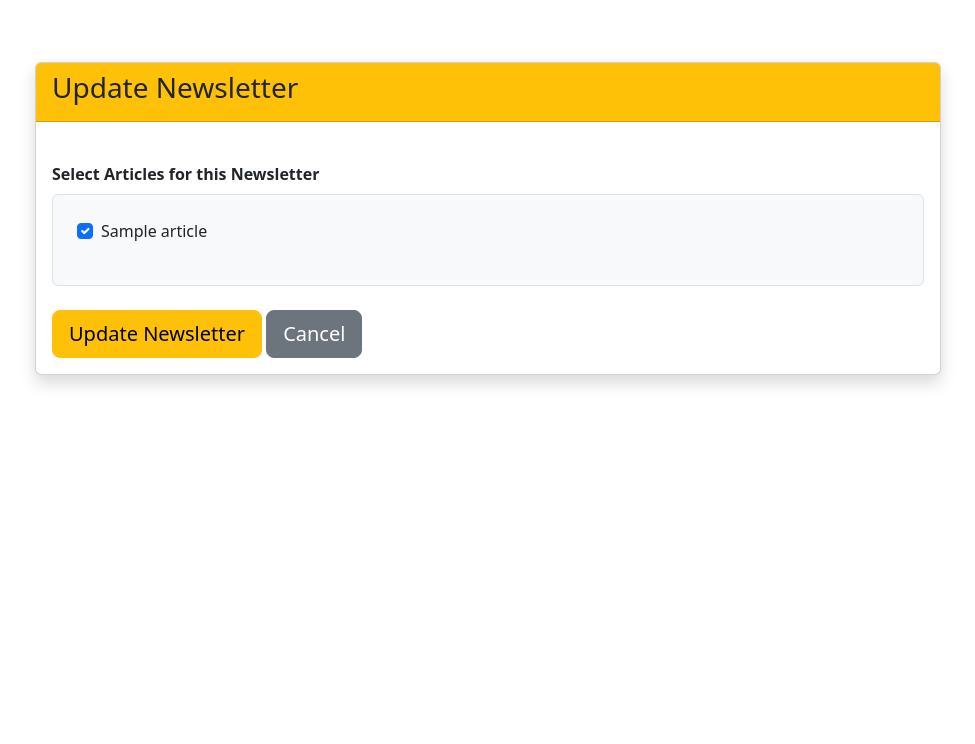
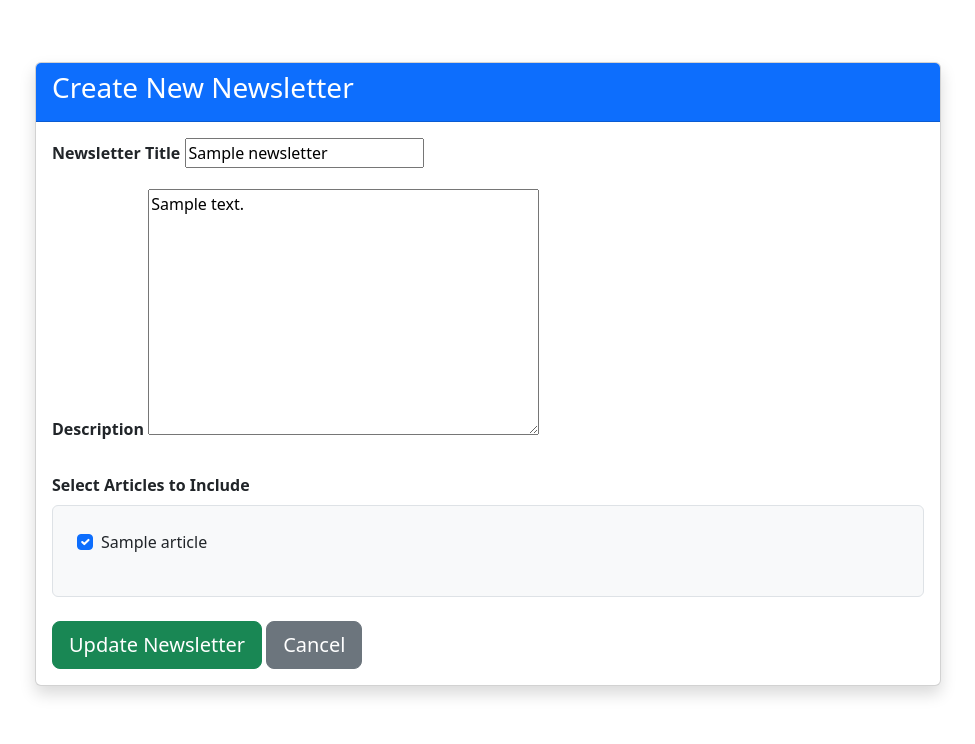
Before and after one commit to hikyo-hikyo/News-App, a Django app: page /newsletter/1/update/ in a window 1280 px wide. Shown: the part 56-800 px from the top of the page, without its empty margins (152-1127 px from the left). Run offline with Django 5.2, Linux system fonts and the light colour scheme; a user stored in the database is signed in; tables that the repository leaves empty hold one stand-in row (values such as "Sample post"); some libraries are stand-ins or nearby versions.

Commit message:
new pages and html form updates

```diff
--- a/news/forms.py
+++ b/news/forms.py
@@ -79,11 +79,6 @@ class NewsletterForm(forms.ModelForm):
         model = Newsletter
         fields = ['title', 'description', 'articles']
 
-    def __init__(self, *args, **kwargs):
-        super().__init__(*args, **kwargs)
-        # Make checkboxes look better
-        self.fields['articles'].help_text = "Hold Ctrl/Cmd to select multiple articles"
-
 
 # ====================== SUBSCRIPTION FORMS ======================
 class PublisherSubscriptionForm(forms.Form):
--- a/news/templates/news/newsletter_update.html
+++ b/news/templates/news/newsletter_update.html
@@ -1,26 +1,32 @@
 {% extends 'base.html' %}
-{% load crispy_forms_tags %}
 
-{% block title %}Update Newsletter{% endblock %}
+{% block title %}Create Newsletter{% endblock %}
 
 {% block content %}
 <div class="container mt-5">
     <div class="row justify-content-center">
         <div class="col-lg-10">
             <div class="card shadow">
-                <div class="card-header bg-warning text-dark">
-                    <h3>Update Newsletter</h3>
+                <div class="card-header bg-primary text-white">
+                    <h3>Create New Newsletter</h3>
                 </div>
                 <div class="card-body">
                     <form method="post">
                         {% csrf_token %}
 
-                        {{ form.title|crispy }}
-                        {{ form.description|crispy }}
 
+                        <div class="mb-3">
+                            <label class="form-label fw-bold">Newsletter Title</label>
+                            {{ form.title }}
+                        </div>
+
+                        <div class="mb-3">
+                            <label class="form-label fw-bold">Description</label>
+                            {{ form.description }}
+                        </div>
 
                         <div class="mt-4">
-                            <label class="form-label fw-bold">Select Articles for this Newsletter</label>
+                            <label class="form-label fw-bold">Select Articles to Include</label>
                             <div class="border p-4 bg-light rounded" style="max-height: 420px; overflow-y: auto;">
                                 <div class="row">
                                     {% for article_field in form.articles %}
@@ -36,12 +42,8 @@
                         </div>
 
                         <div class="mt-4">
-                            <button type="submit" class="btn btn-warning btn-lg">
-                                Update Newsletter
-                            </button>
-                            <a href="{% url 'editor-newsletter-list' %}" class="btn btn-secondary btn-lg">
-                                Cancel
-                            </a>
+                            <button type="submit" class="btn btn-success btn-lg">Update Newsletter</button>
+                            <a href="{% url 'editor-newsletter-list' %}" class="btn btn-secondary btn-lg">Cancel</a>
                         </div>
                     </form>
                 </div>
--- a/news/views.py
+++ b/news/views.py
@@ -122,23 +122,6 @@ class ArticleCreateView(LoginRequiredMixin, UserPassesTestMixin, CreateView):
         return super().form_valid(form)
 
 
-class NewsletterCreateView(LoginRequiredMixin, UserPassesTestMixin, CreateView):
-    model = Newsletter
-    form_class = NewsletterForm
-    template_name = 'news/newsletter_form.html'
-    success_url = reverse_lazy('editor-newsletter-list')
-
-    def test_func(self):
-        return self.request.user.groups.filter(name__in=['Journalist', 'Editor']).exists()
-
-    def form_valid(self, form):
-        newsletter = form.save(commit=False)
-        newsletter.author = self.request.user
-        newsletter.save()
-        form.save_m2m()                    # This saves the selected articles
-        return super().form_valid(form)
-
-
 class ArticleUpdateView(LoginRequiredMixin, UserPassesTestMixin, UpdateView):
     model = Article
     form_class = ArticleForm
@@ -153,6 +136,23 @@ class ArticleUpdateView(LoginRequiredMixin, UserPassesTestMixin, UpdateView):
         )
 
     def form_valid(self, form):
+        return super().form_valid(form)
+
+
+class NewsletterCreateView(LoginRequiredMixin, UserPassesTestMixin, CreateView):
+    model = Newsletter
+    form_class = NewsletterForm
+    template_name = 'news/newsletter_form.html'
+    success_url = reverse_lazy('editor-newsletter-list')
+
+    def test_func(self):
+        return self.request.user.groups.filter(name__in=['Journalist', 'Editor']).exists()
+
+    def form_valid(self, form):
+        newsletter = form.save(commit=False)
+        newsletter.author = self.request.user
+        newsletter.save()
+        form.save_m2m()                    # Important for articles
         return super().form_valid(form)
 
 
@@ -173,7 +173,7 @@ class NewsletterUpdateView(LoginRequiredMixin, UserPassesTestMixin, UpdateView):
         newsletter = form.save(commit=False)
         newsletter.author = self.get_object().author
         newsletter.save()
-        form.save_m2m()                    # Critical for ManyToMany
+        form.save_m2m()                    # Important for articles
         return super().form_valid(form)
 
 
```
Also changed, not shown: news/templates/news/article_confirm_delete.html (added, +28 -0 lines), news/templates/news/newsletter_confirm_delete.html (added, +28 -0 lines), news/templates/news/newsletter_form.html (+10 -4 lines).
